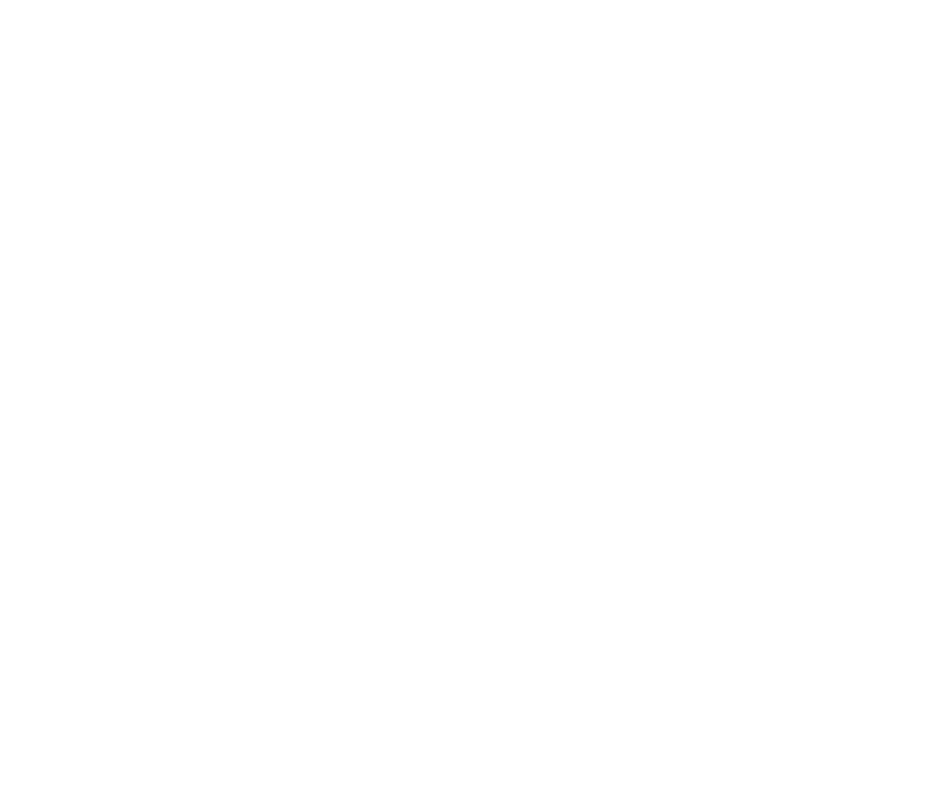
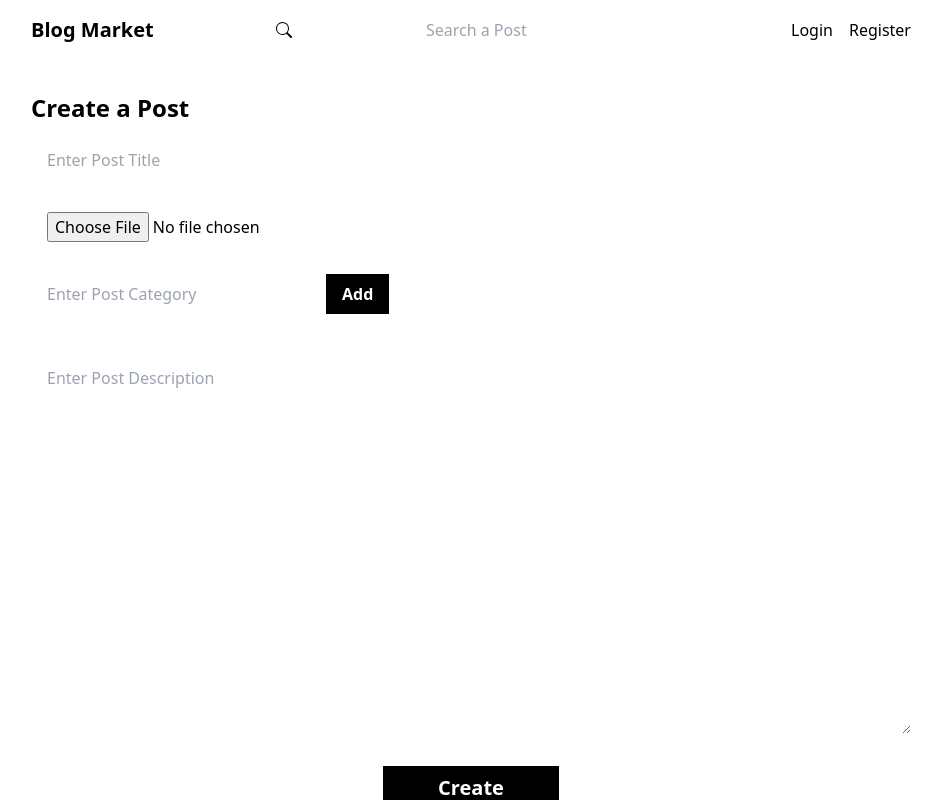
Before and after one commit to anikjoyy/blog-application, a React (Vite) app in the folder frontend/: page /write in a window 1280 px wide. Before the commit this address had no page. Shown: the top 800 px of the page, without its empty margins (169-1111 px from the left). Built offline with nearby package versions, Linux system fonts and the light colour scheme.

Commit message:
create post page created

```diff
--- a/frontend/src/App.jsx
+++ b/frontend/src/App.jsx
@@ -3,6 +3,7 @@
 import Login from './pages/Login';
 import Register from './pages/Register';
 import PostDetails from './pages/PostDetails';
+import CreatePost from './pages/CreatePost';
 
 function App() {
   return (
@@ -11,6 +12,7 @@
         <Route path='/' element={<Home />} />
         <Route path='/login' element={<Login />} />
         <Route path='/register' element={<Register />} />
+        <Route path='/write' element={<CreatePost />} />
         <Route path='/posts/post/:id' element={<PostDetails />}></Route>
       </Routes>
     </div>
--- /dev/null
+++ b/frontend/src/pages/CreatePost.jsx
@@ -0,0 +1,85 @@
+import { useState } from 'react';
+import Footer from '../components/Footer';
+import Navbar from '../components/Navbar';
+import { ImCross } from 'react-icons/im';
+
+const CreatePost = () => {
+  const [cat, setCat] = useState('');
+  const [cats, setCats] = useState([]);
+  const deleteCategory = (i) => {
+    let updatedCats = [...cats];
+    updatedCats.splice(i);
+    setCats(updatedCats);
+  };
+  const addCategory = () => {
+    let updatedCats = [...cats];
+    updatedCats.push(cat);
+    setCat('');
+    setCats(updatedCats);
+  };
+
+  return (
+    <div>
+      <Navbar />
+      <div className='px-6 md:px-[200px] mt-8'>
+        <h1 className='font-bold md:text-2xl text-xl mt-8'>Create a Post</h1>
+        <form className='w-full flex flex-col space-y-4 md:space-y-8 mt-4'>
+          <input
+            type='text'
+            placeholder='Enter Post Title'
+            className='px-4 py-2 outline-none'
+          />
+          <input type='file' className='px-4' />
+          <div className='flex flex-col'>
+            <div className='flex items-center space-x-4 md:space-x-8'>
+              <input
+                type='text'
+                value={cat}
+                onChange={(e) => setCat(e.target.value)}
+                placeholder='Enter Post Category'
+                className='px-4 py-2 outline-none'
+              />
+              <div
+                onClick={addCategory}
+                className='bg-black text-white px-4 py-2 font-semibold cursor-pointer'
+              >
+                Add
+              </div>
+            </div>
+            {/* category  */}
+            <div className='flex px-4 mt-3'>
+              {cats?.map((c, i) => (
+                <div
+                  key={i}
+                  className='flex justify-center items-center space-x-2 mr-4 bg-gray-200 px-2 py-1 rounded-md'
+                >
+                  <p>{c}</p>
+                  <p
+                    onClick={() => deleteCategory(i)}
+                    className='text-white bg-black rounded-full cursor-pointer p-1 text-sm'
+                  >
+                    <ImCross />
+                  </p>
+                </div>
+              ))}
+            </div>
+          </div>
+          <textarea
+            name=''
+            id=''
+            placeholder='Enter Post Description'
+            cols={30}
+            rows={15}
+            className='px-4 py-2 outline-none'
+          ></textarea>
+          <button className='bg-black text-white w-full md:w-[20%] mx-auto font-semibold px-4 py-2 text-lg md:text-xl'>
+            Create
+          </button>
+        </form>
+      </div>
+      <Footer />
+    </div>
+  );
+};
+
+export default CreatePost;
```
